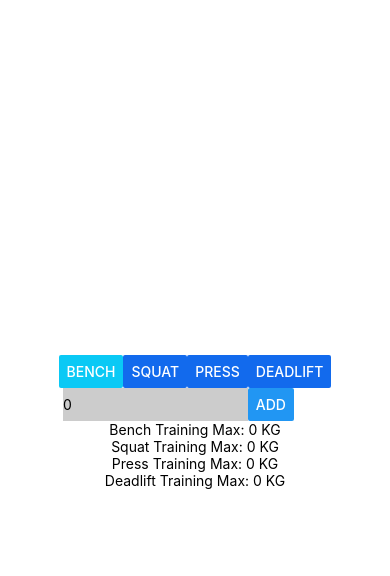
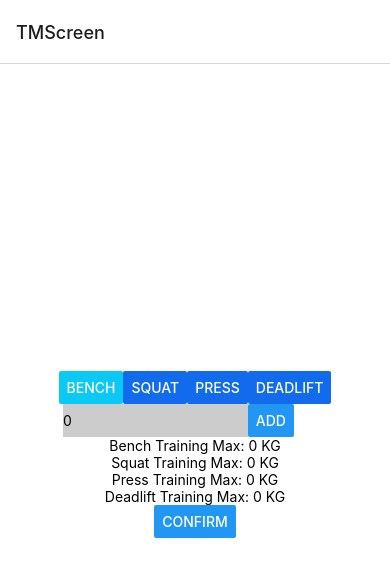
Before and after one commit to JohnDickinson2/TrainingPlan, a React Native app: screen / in a window 390 px wide. Shown: the top 576 px of the page. Built offline with nearby package versions, Linux system fonts and the light colour scheme.

Commit message:
added simple navigation between tmscreen and what will be liftscreen using react-native-navigation

```diff
--- a/App.js
+++ b/App.js
@@ -8,12 +8,16 @@
   Switch,
 } from 'react-native';
 import React, { useState } from 'react';
+import { NavigationContainer, StackActions } from '@react-navigation/native';
+import { createNativeStackNavigator } from '@react-navigation/native-stack';
+
+const Stack = createNativeStackNavigator();
 
 function createProfile(BenchTM, SquatTM, DeadliftTM, PressTM) {
   return { BenchTM, SquatTM, DeadliftTM, PressTM };
 }
 
-export default function App() {
+const TMScreen = ({ navigation }) => {
   const [profile, setProfile] = useState(createProfile(0, 0, 0, 0));
   const [tempProfile, setTempProfile] = useState(createProfile(0, 0, 0, 0));
   const [choice, setChoice] = useState('BenchTM');
@@ -68,6 +72,7 @@
           onChangeText={(weight) => {
             setTempProfile({ ...profile, [choice]: weight });
           }}
+          inputMode="numeric"
           style={{
             backgroundColor: '#cccccc',
             width: '70%',
@@ -85,7 +90,26 @@
       <Text>Squat Training Max: {profile.SquatTM} KG</Text>
       <Text>Press Training Max: {profile.PressTM} KG</Text>
       <Text>Deadlift Training Max: {profile.DeadliftTM} KG</Text>
+      <Button
+        title="Confirm"
+        onPress={() => navigation.navigate('LiftScreen')}
+      ></Button>
     </View>
+  );
+};
+
+const LiftScreen = ({ navigation }) => {
+  return <Text>LiftScreen</Text>;
+};
+
+export default function App() {
+  return (
+    <NavigationContainer>
+      <Stack.Navigator>
+        <Stack.Screen name="TMScreen" component={TMScreen} />
+        <Stack.Screen name="LiftScreen" component={LiftScreen} />
+      </Stack.Navigator>
+    </NavigationContainer>
   );
 }
 
--- a/package.json
+++ b/package.json
@@ -9,10 +9,14 @@
     "web": "expo start --web"
   },
   "dependencies": {
+    "@react-navigation/native": "^6.1.17",
+    "@react-navigation/native-stack": "^6.9.26",
     "expo": "~50.0.14",
     "expo-status-bar": "~1.11.1",
     "react": "18.2.0",
-    "react-native": "0.73.6"
+    "react-native": "0.73.6",
+    "react-native-screens": "~3.29.0",
+    "react-native-safe-area-context": "4.8.2"
   },
   "devDependencies": {
     "@babel/core": "^7.20.0"
```
Also changed, not shown: 1 other file (tests, documents, lock files or other folders).
